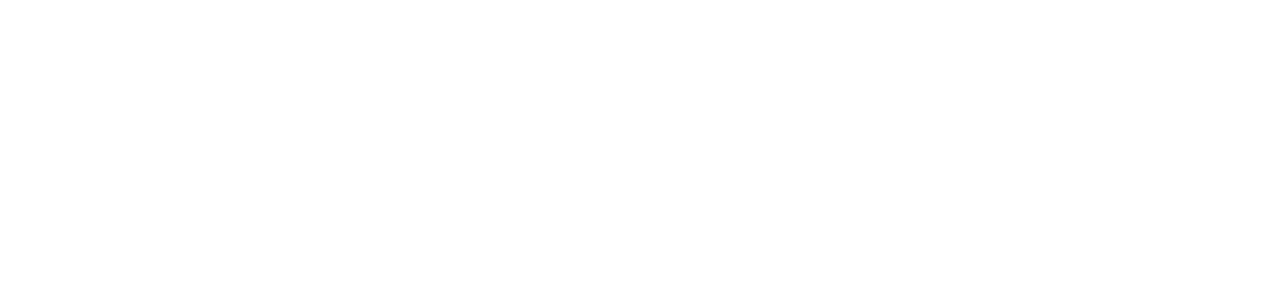
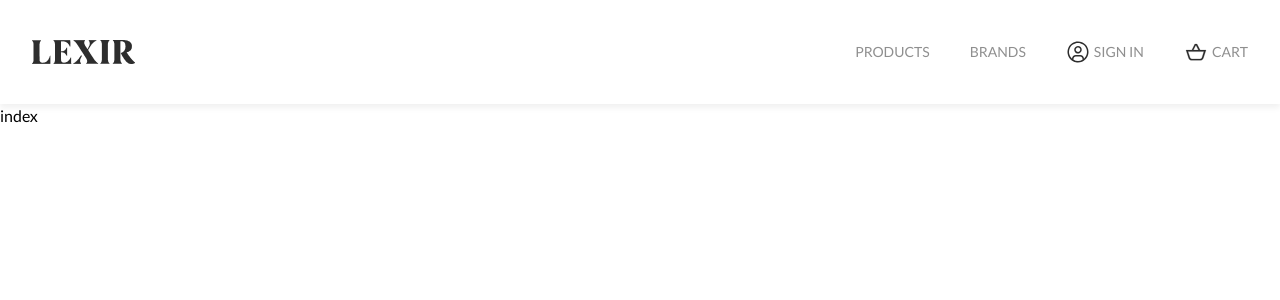
Before and after one commit to LexirIO/lexir-io-challenge, a Next.js app: page / in a window 1280 px wide. Shown: the top 300 px of the page. Built offline with nearby package versions, Linux system fonts and the light colour scheme; a web font is replaced by a local one.

Commit message:
header-ui [100%]

```diff
--- /dev/null
+++ b/src/components/Footer/index.tsx
@@ -0,0 +1,3 @@
+export default function index() {
+	return <footer>index</footer>;
+}
--- /dev/null
+++ b/src/components/Header/NavItem.tsx
@@ -0,0 +1,23 @@
+import Image from 'next/image';
+import Link from 'next/link';
+
+export default function NavItem({
+	label,
+	href,
+	icon,
+}: {
+	label: string;
+	href: string;
+	icon?: any;
+}) {
+	return (
+		<li>
+			<Link href={href}>
+				<a className='uppercase text-secondary text-sm hover:text-black flex items-center gap-1'>
+					{icon && <Image src={icon} alt={label} />}
+					{label}
+				</a>
+			</Link>
+		</li>
+	);
+}
--- /dev/null
+++ b/src/components/Header/index.tsx
@@ -0,0 +1,30 @@
+import Image from 'next/image';
+import logo from '@assets/logo.png';
+import userIcon from '@assets/user.svg';
+import cartIcon from '@assets/cart.svg';
+import NavItem from './NavItem';
+
+const navItems = [
+	{ id: 1, label: 'Products', href: 'products' },
+	{ id: 2, label: 'Brands', href: 'brands' },
+	{ id: 3, label: 'Sign In', href: 'sign-in', icon: userIcon },
+	{ id: 4, label: 'Cart', href: 'cart', icon: cartIcon },
+];
+
+export default function Header() {
+	return (
+		<header className='bg-white shadow'>
+			<div className='max-w-[1280px] h-[104px] mx-auto px-8 py-10 flex justify-between items-center'>
+				<Image src={logo} width={103} height={24} alt='lexir' />
+
+				<nav>
+					<ul className='flex items-center gap-10'>
+						{navItems.map(item => (
+							<NavItem key={item.id} {...item} />
+						))}
+					</ul>
+				</nav>
+			</div>
+		</header>
+	);
+}
--- /dev/null
+++ b/src/components/index.ts
@@ -0,0 +1,4 @@
+import Header from './Header';
+import Footer from './Footer';
+
+export { Header, Footer };
--- a/src/pages/index.tsx
+++ b/src/pages/index.tsx
@@ -1,13 +1,21 @@
 import Head from 'next/head';
+import Header from '@components/Header';
+import Footer from '@components/Footer';
 
 export default function Home() {
 	return (
-		<div>
+		<div className='App'>
 			<Head>
 				<title>Lexir Frontend Assessment!</title>
 				<meta name='description' content='Lexir Frontend Assessment!' />
 				<link rel='icon' href='/favicon.ico' />
 			</Head>
+
+			<Header />
+
+			<main></main>
+
+			<Footer />
 		</div>
 	);
 }
--- a/src/styles/globals.css
+++ b/src/styles/globals.css
@@ -6,5 +6,5 @@
 
 html,
 body {
-	@apply h-full bg-white;
+	@apply h-full bg-white font-lato font-normal;
 }
```
